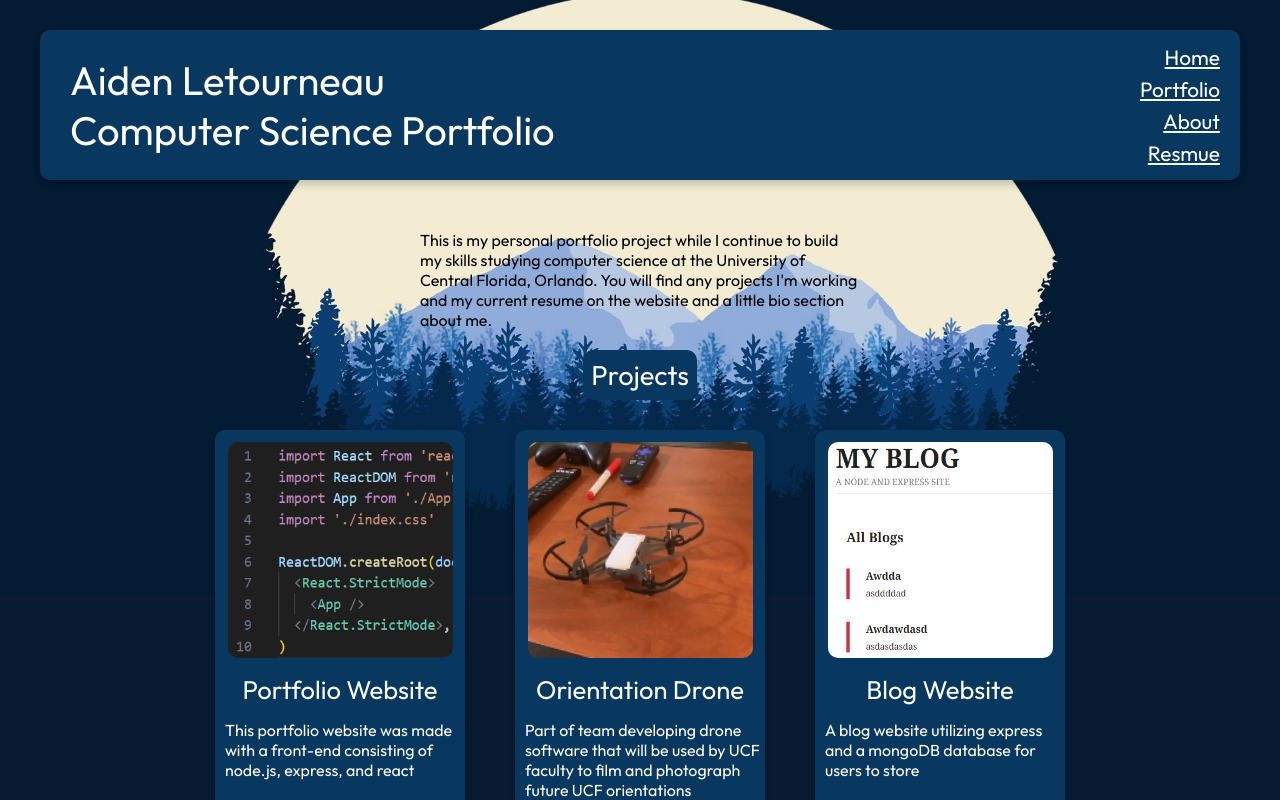
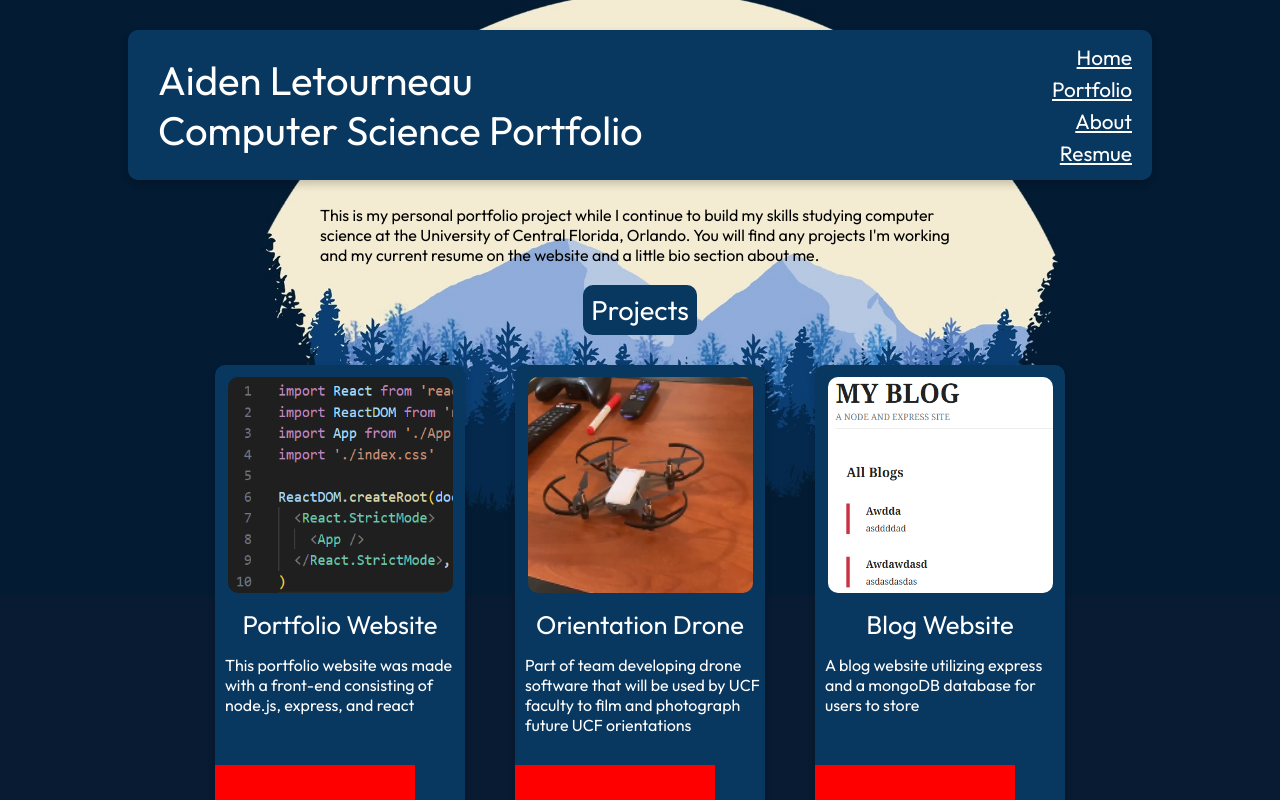
Before and after one commit to aidenletourneau/portfolioV2, a React (Vite) app: page / in a window 1280 px wide. Shown: the top 800 px of the page. Built offline with nearby package versions, Linux system fonts and the light colour scheme.

Commit message:
redid the css and simplified it

```diff
--- a/src/index.css
+++ b/src/index.css
@@ -21,24 +21,36 @@ li {
 }
 
 body {
-  padding: 200px;
   background-image: url("./assets/background.jpg");
   background-size: contain;
   background-repeat: no-repeat;
   background-color: #091B32;
 }
 
+.page-content{
+  padding-top: 175px;
+  align-items: center;
+  justify-content: center;
+  display: flex;
+  flex-direction: column;
+}
+
 .header {
+  width: 80vw;
+  min-width: 650px;
   top: 30px;
   position: absolute;
-  width: 1200px;
+  margin-left: auto;
+  margin-right: auto;
+  left: 0;
+  right: 0;
   font-family: Outfit;
   color: white;
   height: 150px;
   background-color: rgb(8, 55, 96);
   border-radius: 10px;
   display: grid;
-  grid-template-columns: 2fr 1fr;
+  grid-template-columns: 2fr .5fr;
   align-items: center;
   box-shadow: 0px 4px 8px rgba(0, 0, 0, 0.2);
 }
@@ -71,7 +83,6 @@ nav {
   from { opacity: 0; }
   to { opacity: 1; }
 }
-
 
 .card .card-picture {
   width: 90%;
@@ -107,7 +118,7 @@ nav {
   font-weight: 400;
   font-size: 1.7em;
   margin-top: 20px;
-  display: block;
+  display: inline-block;
   background-color: rgb(8, 55, 96);
   border-radius: 10px;
   border: 8px solid;
@@ -120,6 +131,7 @@ nav {
   justify-content: center;
   align-items: center;
   height: 100%;
+  width: 70vw;
 }
 
 .bio {
@@ -128,6 +140,7 @@ nav {
 }
 
 .skill-card {
+  color: white;
   width: 200px;
   height: 70px;
   margin: auto;
@@ -146,6 +159,7 @@ nav {
 }
 
 .skill {
+
   width: 200px;
   height: 50px;
   background-color: red;
--- a/src/routes/root.jsx
+++ b/src/routes/root.jsx
@@ -10,8 +10,8 @@ import SkillCard from '../SkillCard'
 function Root() {
   return(
     <>
-      <div className="body-center">
       <Header title="Computer Science Portfolio"/>
+      <div className="page-content">
       <p className="bio">This is my personal portfolio project while I continue to build my skills studying computer science at the University of Central Florida, Orlando. You will find any projects I'm working and my current resume on the website and a little bio section about me.</p>
       <Heading title="Projects"/>
       <div className="info-region">
@@ -25,16 +25,9 @@ function Root() {
         <SkillCard skill="React" picture={react_logo}/>
         <SkillCard skill="React" picture={react_logo}/>
       </div>
-
       <Heading title="Projects"/>
-
-
-
-
-
       </div>
     </>
-
   );
 }
 
```
Lines whose indentation alone changed are shown as unchanged.
